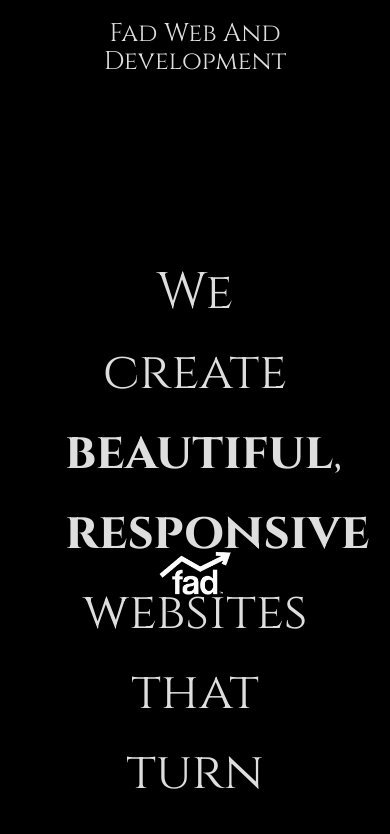
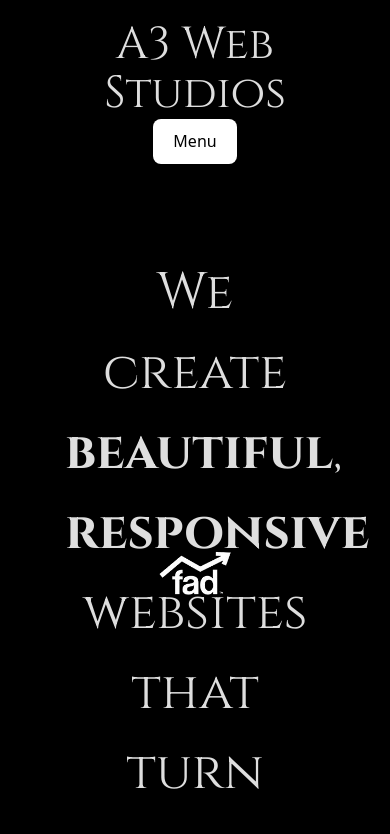
Before and after one commit to acrubaugh11/Fad-Web-Dev, a React (Vite) app: page / in a window 390 px wide. Shown: the top 834 px of the page. Built offline with nearby package versions, Linux system fonts and the light colour scheme.

Commit message:
updating

```diff
--- a/src/components/Navbar.tsx
+++ b/src/components/Navbar.tsx
@@ -19,7 +19,7 @@
 
   useEffect(() => {
     const handleScroll = () => {
-      setShowNavbar(window.scrollY <= 300)
+      setShowNavbar(window.scrollY <= 100)
     }
 
     window.addEventListener('scroll', handleScroll)
@@ -27,10 +27,11 @@
   }, [])
 
   return (
+    <>
     <Disclosure
       as="nav"
       className={classNames(
-        "fixed overflow-x-hidden w-full top-5 z-50 bg-black transition-transform duration-500",
+        "fixed overflow-x-hidden hidden md:block w-full pt-5 z-50 bg-black transition-transform duration-500",
         showNavbar ? "translate-y-0" : "-translate-y-full"
       )}
     >
@@ -55,9 +56,9 @@
 
 
 
-            <div className='text-center w-min mx-auto cinzel-font text-[50%]'>
+            <div className='text-center !flex w-max mx-auto cinzel-font text-[50%]'>
                 <h1 className="">
-                    Fad Web And Development
+                    A3 Web Studios
                 </h1>
             </div>
 
@@ -69,5 +70,46 @@
         </div>
 
     </Disclosure>
+
+
+{/* Mobile Navbar */}
+<div className="w-screen !overflow-x-hidden md:hidden">
+  <Disclosure as="nav" className="fixed top-0 left-0 pt-5 z-50 bg-black">
+    {({ open }) => (
+      <>
+        <div className="grid grid-cols-1 text-center px-5">
+          <div className="cinzel-font text-sm">
+            <h1 className=''>A3 Web Studios</h1>
+          </div>
+
+          <Disclosure.Button className="text-black !bg-white mx-auto  rounded-md focus:outline-none focus:ring-2 focus:ring-white">
+            {open ? 'Close' : 'Menu'}
+          </Disclosure.Button>
+        </div>
+
+        <Disclosure.Panel className="bg-black text-center space-y-2 py-2">
+          {navigation.map((item) => (
+            <Link
+              key={item.name}
+              to={item.to}
+              className="block text-white px-3 py-2 rounded-md text-sm"
+            >
+              {item.name}
+            </Link>
+          ))}
+          <Link to="/quote">
+            <button className="mt-2 px-4 py-2 !bg-white text-black rounded-md border border-white hover:bg-black hover:text-white transition duration-300">
+              Request Quote
+            </button>
+          </Link>
+        </Disclosure.Panel>
+      </>
+    )}
+  </Disclosure>
+</div>
+
+
+
+    </>
   )
 }
```
